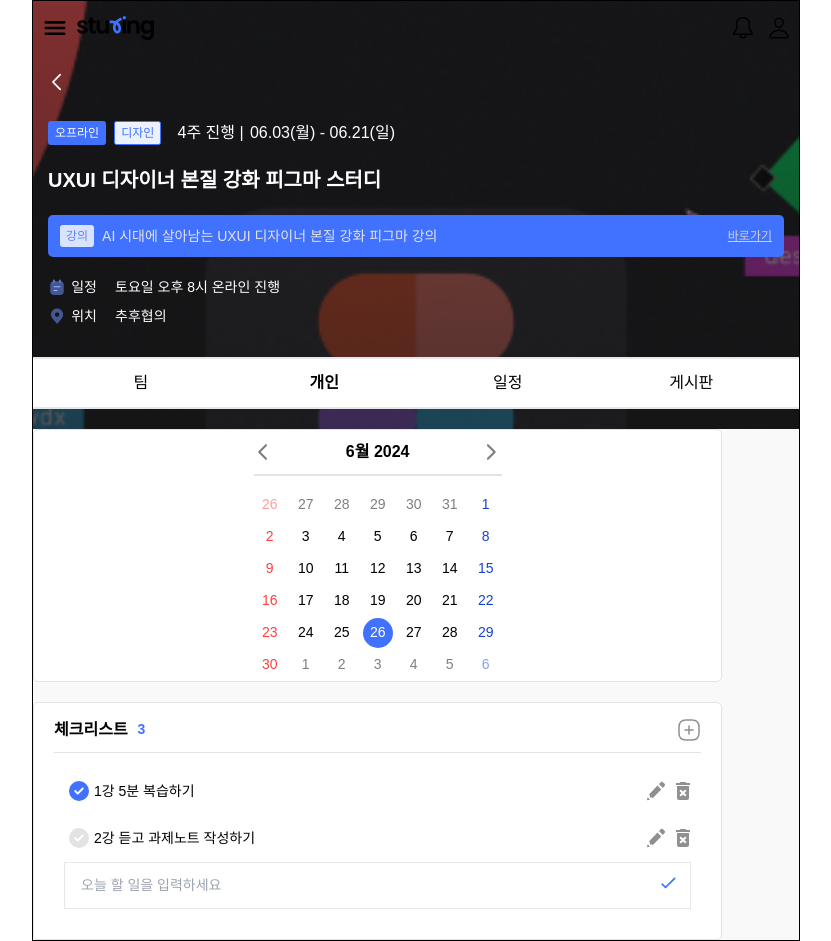
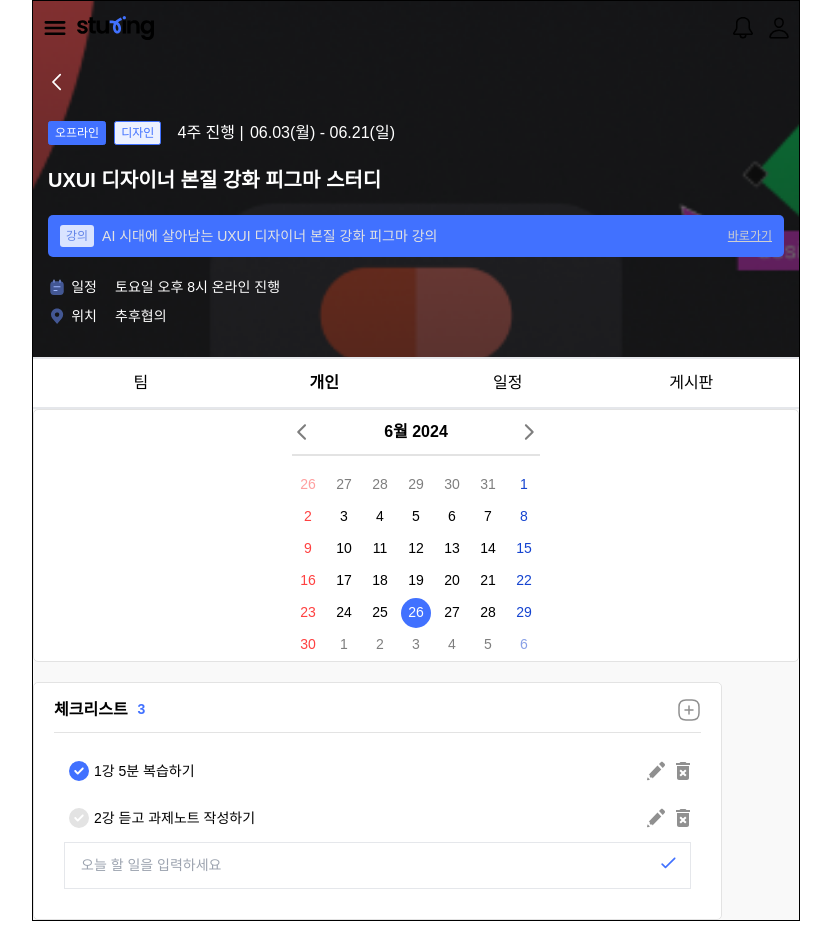
Before and after one commit to Woongjin-Udemy-Pixe11/sturing, a Next.js app: page /my-study-main/my-todo in a window 1280 px wide. Shown: the whole page, without its empty margins (224-1055 px from the left). Built offline with nearby package versions, Linux system fonts and the light colour scheme; a web font is replaced by a local one.

Commit message:
[fix] 자잘한 파일과 경로 수정

```diff
--- a/src/app/(suwan)/make-study-form/page.tsx
+++ /dev/null
@@ -1,19 +0,0 @@
-import Header from '@/components/(suwan)/make-study-form/form/Header';
-import SelectedCourse from '@/components/(suwan)/make-study-form/pages/SelectedCourse';
-import StudyInfo from '@/components/(suwan)/make-study-form/pages/StudyInfo';
-import StudyDetail from '@/components/(suwan)/make-study-form/pages/StudyDetail';
-import Wanted from '@/components/(suwan)/make-study-form/pages/Wanted';
-import Completed from '@/components/(suwan)/make-study-form/pages/Completed';
-
-export default function page() {
-  return (
-    <>
-      <Header />
-      {/* <SelectedCourse /> */}
-      {/* <StudyInfo /> */}
-      <StudyDetail />
-      {/* <Wanted />; */}
-      {/* <Completed />; */}
-    </>
-  );
-}
--- a/src/app/(공용작업)/make-study-form/_component/StudyDetailInfoForm.tsx
+++ b/src/app/(공용작업)/make-study-form/_component/StudyDetailInfoForm.tsx
@@ -1,7 +1,7 @@
 'use client';
 //TODO: 체크박스 공통스타일로 뺄것인가?
 //TODO: Select 공통스타일로 뺄것인가?
-import Label from '@/components/common/Label';
+import Label from '@/components/common/label/Label';
 import RangeCalendar from '@/components/common/calender/RangeCalendar';
 import { emojiLabelList } from '@/constant/emojiLabelList';
 import SelectInput from './SelectInput';
--- a/src/app/(공용작업)/make-study-form/_component/StudyTeammateForm.tsx
+++ b/src/app/(공용작업)/make-study-form/_component/StudyTeammateForm.tsx
@@ -1,5 +1,5 @@
 'use client';
-import Label from '@/components/common/Label';
+import Label from '@/components/common/label/Label';
 import { useState } from 'react';
 
 export const level: string[] = [
--- a/src/app/(공용작업)/my-study-main/board/page.tsx
+++ b/src/app/(공용작업)/my-study-main/board/page.tsx
@@ -1,12 +1,9 @@
 import SectionNavigator from '@/components/common/SectionNavigator';
-import SubHeader from '@/components/common/SubHeader';
-import Image from 'next/image';
+import TaskInfo from './_jisubin_comp/TaskInfo';
 
 export default function page() {
   return (
     <>
-      <SubHeader />
-
       <div className="bg-gray-100">
         <div className="bg-white rounded-[0.5rem] border-gray-300 border-[0.1rem] mx-[1.6rem] my-[2.4rem] pb-[2.4rem]">
           <div className="mx-[1.6rem]">
--- a/src/components/(suwan)/my-study/calendar/Schedule.tsx
+++ b/src/components/(suwan)/my-study/calendar/Schedule.tsx
@@ -7,7 +7,7 @@ export default function Schedule() {
 
   return (
     <>
-      <div className="flex flex-col justify-center items-center w-[90%] mt-[2rem] rounded-[5px] bg-white border border-gray-300">
+      <div className="flex flex-col justify-center items-center w-full mt-[2rem] rounded-[5px] bg-white border border-gray-300">
         <div className=" bg-white p-6 rounded-lg w-full px-[2rem]">
           <div className="flex items-center border-b-[0.1rem] border-gray-300 pb-4">
             <h2 className="text-[1.6rem] font-semibold">06.08(토)</h2>
--- a/src/components/(suwan)/my-study/common/Calendar.tsx
+++ b/src/components/(suwan)/my-study/common/Calendar.tsx
@@ -3,7 +3,7 @@ import SingleCalendar from '@/components/common/calender/SingleCalendar';
 export default function Calendasr() {
   return (
     <>
-      <div className="flex flex-col justify-center items-center w-[90%] mt-[2rem] rounded-[5px] bg-white border border-gray-300 z-10">
+      <div className="flex flex-col justify-center items-center w-full rounded-[5px] bg-white border border-gray-300 z-10">
         <SingleCalendar />
       </div>
     </>
```
